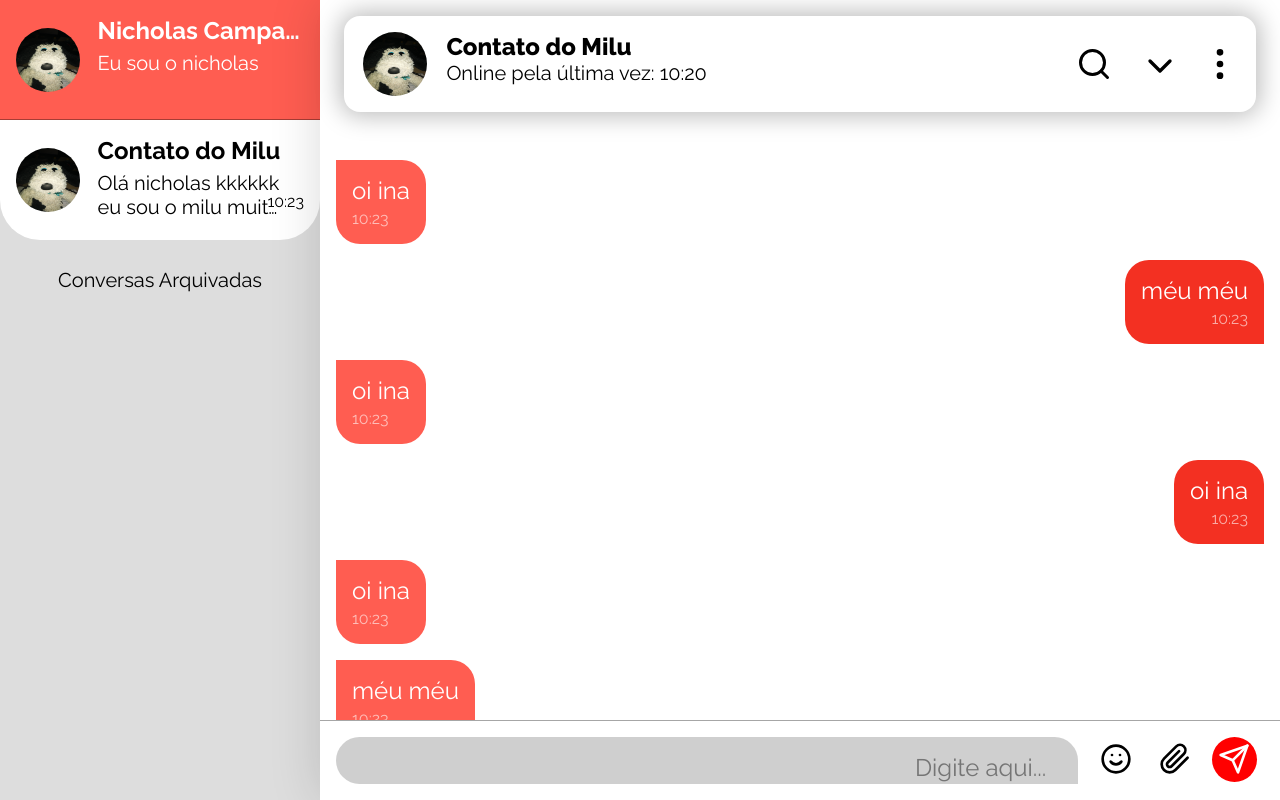
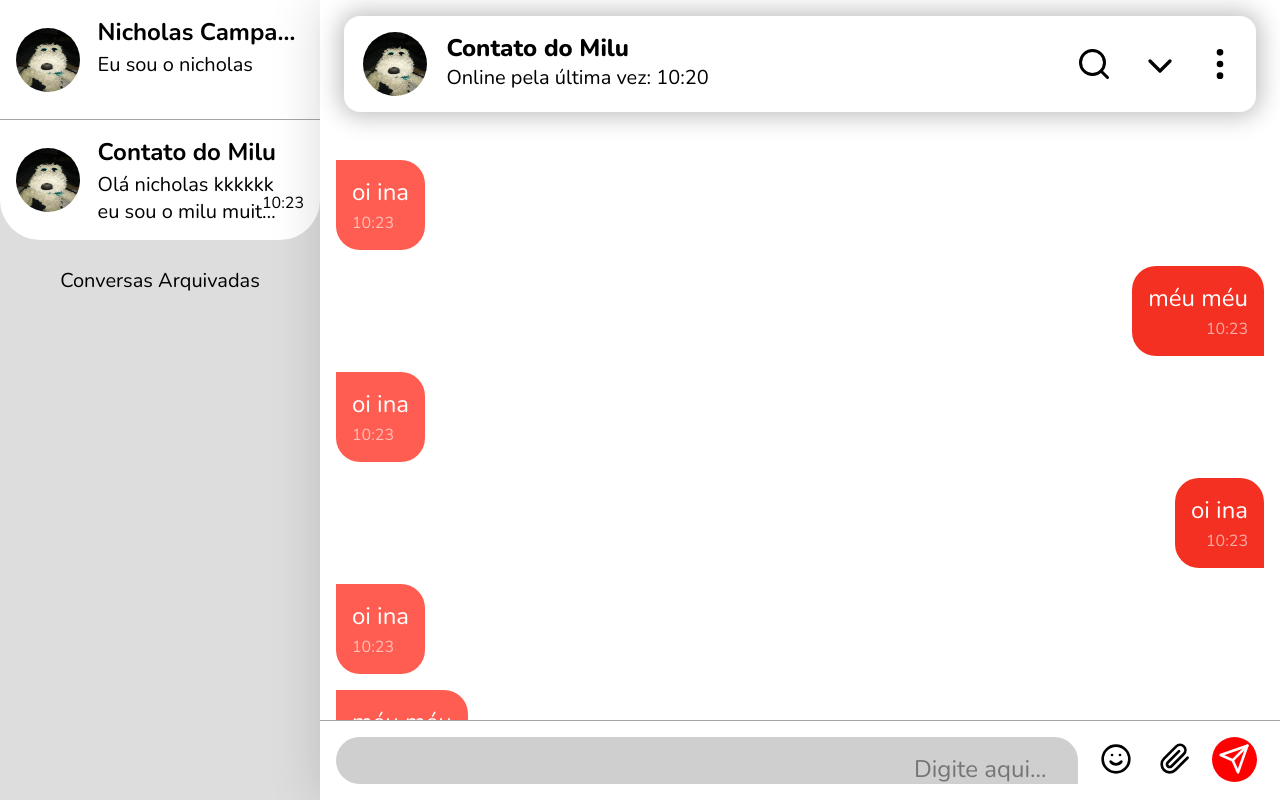
Before and after one commit to niccampanelli/Talker, a React (Create React App) app in the folder frontend/: page / in a window 1280 px wide. Built offline with nearby package versions, Linux system fonts and the light colour scheme.

Commit message:
Changing "Raleway" Font to "Nunito"

```diff
--- a/frontend/public/index.html
+++ b/frontend/public/index.html
@@ -3,7 +3,7 @@
   <head>
     <meta charset="utf-8" />
     <link rel="icon" href="%PUBLIC_URL%/favicon.ico" />
-    <link href="https://fonts.googleapis.com/css2?family=Raleway:wght@400;700;800&display=swap" rel="stylesheet">
+    <link href="https://fonts.googleapis.com/css2?family=Nunito:wght@400;700;800&display=swap" rel="stylesheet">
     <meta name="viewport" content="width=device-width, initial-scale=1" />
     <meta name="theme-color" content="#000000" />
     <meta
--- a/frontend/src/animations.css
+++ b/frontend/src/animations.css
@@ -83,7 +83,7 @@
 }
 
 .chatHeader{
-    transition: all 5s ease-in-out;
+    transition: all .2s ease-in-out;
 }
 
 .contactImg{
--- a/frontend/src/global.css
+++ b/frontend/src/global.css
@@ -1,8 +1,10 @@
+@import url('https://fonts.googleapis.com/css2?family=Nunito:wght@400;700;800&display=swap');
+
 * {
   margin: 0;
   padding: 0;
   font-size: 3vh;
-  font-family: 'Raleway', sans-serif;
+  font-family: 'Nunito', sans-serif;
   border: none;
   outline: none;
   -webkit-box-sizing: border-box;
--- a/frontend/src/screens/Home/style.css
+++ b/frontend/src/screens/Home/style.css
@@ -12,8 +12,7 @@
 }
 
 .currentUser{
-  background-color: #ff5d51;
-  color: rgb(255, 255, 255);
+  background-color: white;
   z-index: 2;
   width: 100%;
   height: 15vh;
```
